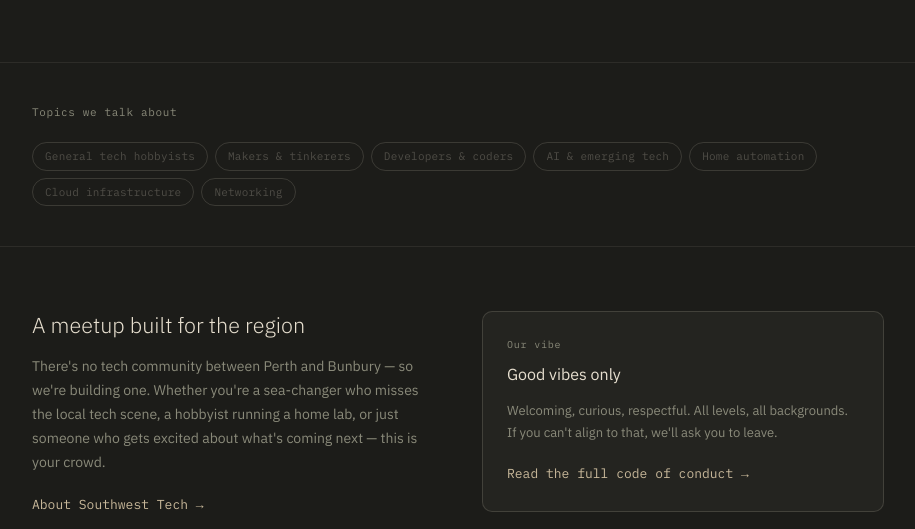
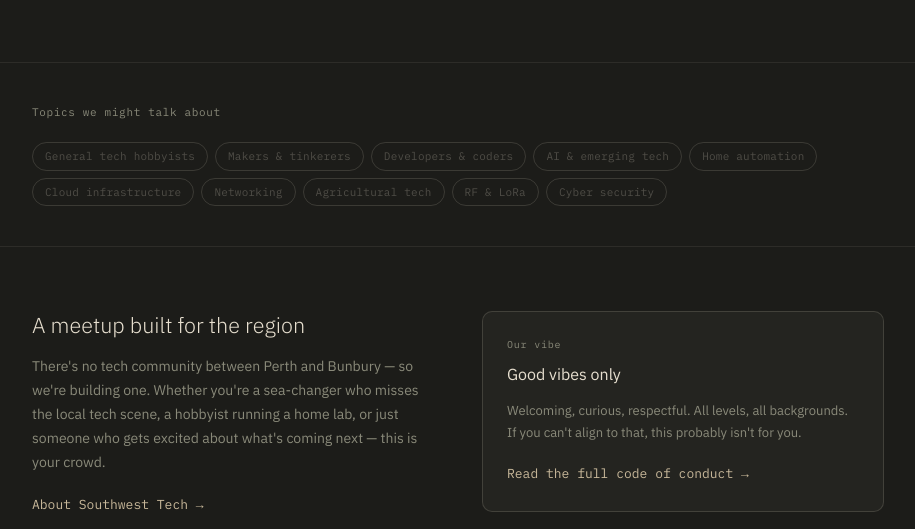
Before and after one commit to swtech-au/southwest-tech, a Jekyll site: the page built from index.html, in a window 1280 px wide and 900 px high, scrolled down 325 px. Shown: the part 155-684 px from the top of the window, without its empty margins (182-1097 px from the left). Built offline with Jekyll 4.4.1, drawn with Linux system fonts in a browser that asks for light colours.

Commit message:
Add agri tech, RF/LoRa, cyber to topics; soften conduct card wording
Co-Authored-By: Claude Sonnet 4.6 <noreply@anthropic.com>

```diff
--- a/_data/topics.yml
+++ b/_data/topics.yml
@@ -12,3 +12,9 @@
   color: green
 - name: Networking
   color: pink
+- name: Agricultural tech
+  color: green
+- name: RF & LoRa
+  color: teal
+- name: Cyber security
+  color: purple
--- a/index.html
+++ b/index.html
@@ -17,7 +17,7 @@ title: Southwest Tech
 
 <section class="topics-section">
   <div class="container">
-    <h2 class="section-label">Topics we talk about</h2>
+    <h2 class="section-label">Topics we might talk about</h2>
     <div class="topic-pills">
       {% for topic in site.data.topics %}
       <span class="topic-pill topic-{{ topic.color }}">{{ topic.name }}</span>
@@ -37,7 +37,7 @@ title: Southwest Tech
       <div class="conduct-card">
         <p class="conduct-card-label">Our vibe</p>
         <p class="conduct-card-title">Good vibes only</p>
-        <p class="conduct-card-desc">Welcoming, curious, respectful. All levels, all backgrounds. If you can't align to that, we'll ask you to leave.</p>
+        <p class="conduct-card-desc">Welcoming, curious, respectful. All levels, all backgrounds. If you can't align to that, this probably isn't for you.</p>
         <a href="{{ '/conduct/' | relative_url }}" class="text-link">Read the full code of conduct →</a>
       </div>
     </div>
```
